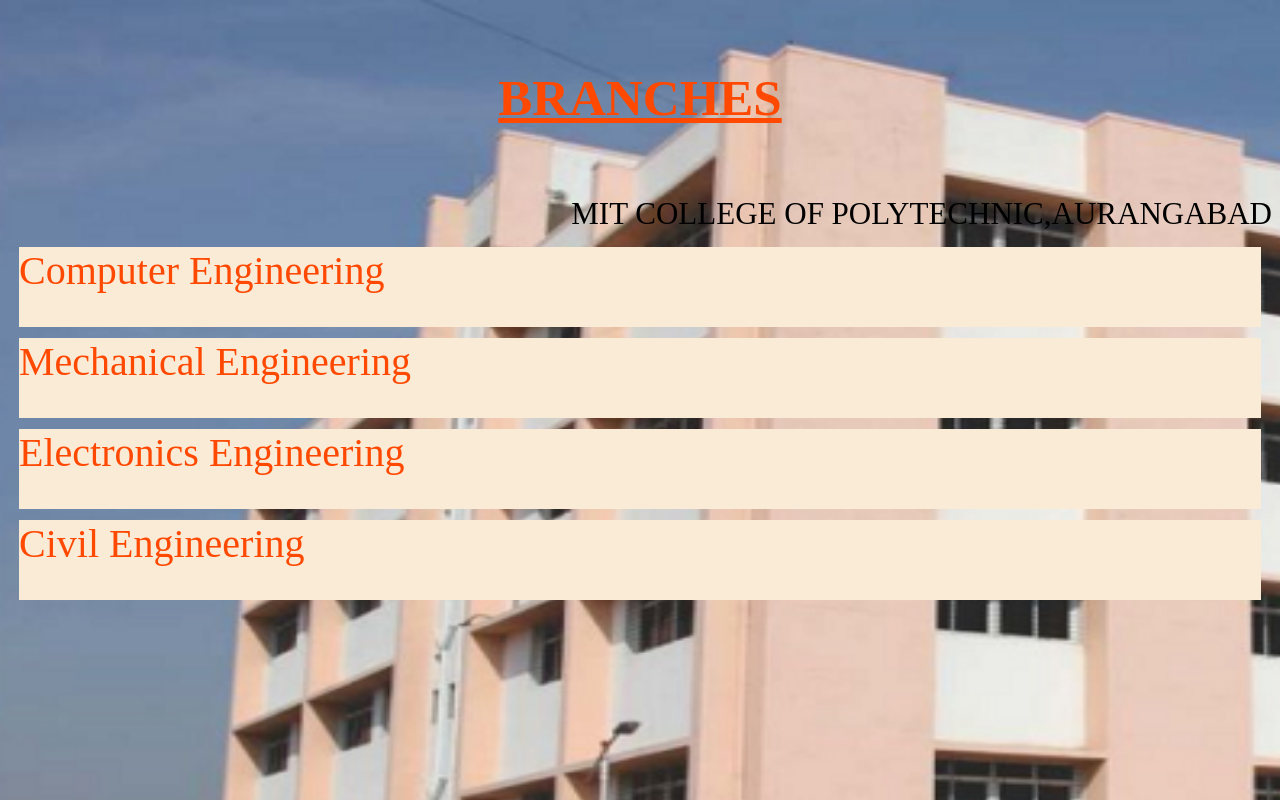
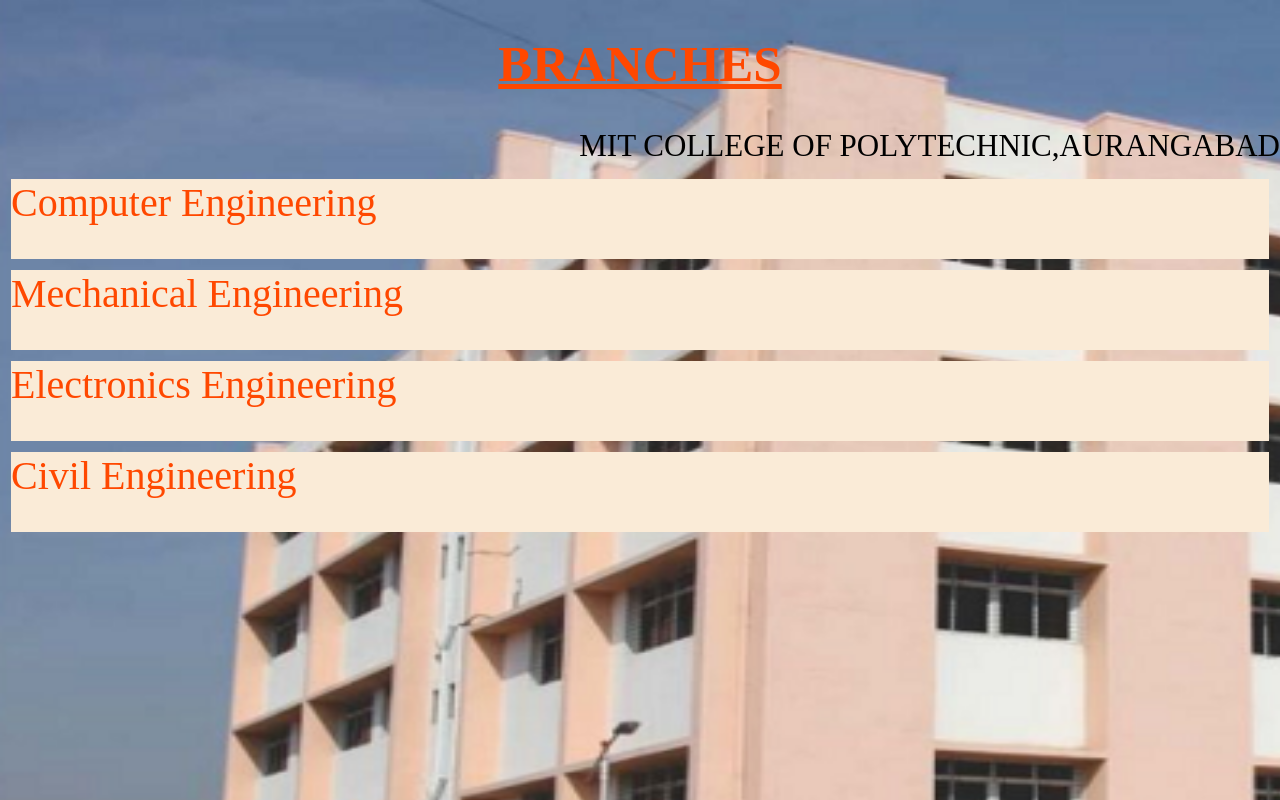
Before and after one commit to PranavGondePatil/music-web, a plain HTML site: page index.html in a window 1280 px wide. Drawn offline with Linux system fonts and the light colour scheme.

Commit message:
Update index.html

```diff
--- a/index.html
+++ b/index.html
@@ -6,6 +6,10 @@
     <meta name="viewport" content="width=device-width, initial-scale=1.0">
     <title>Branches</title>
     <style>
+        *{
+            margin:0px;
+            padding:0px
+        }
         h1{
             padding: 35px;
             font-size: 51px;
```
